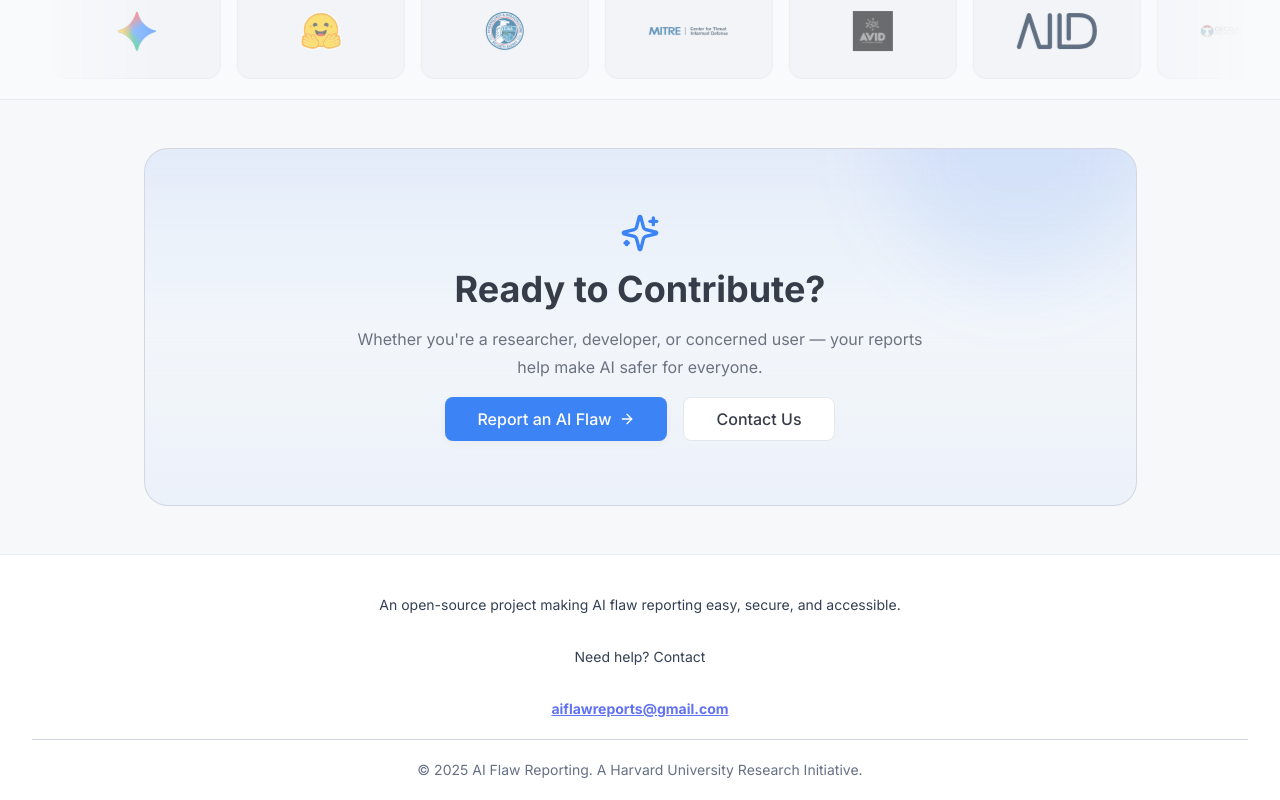
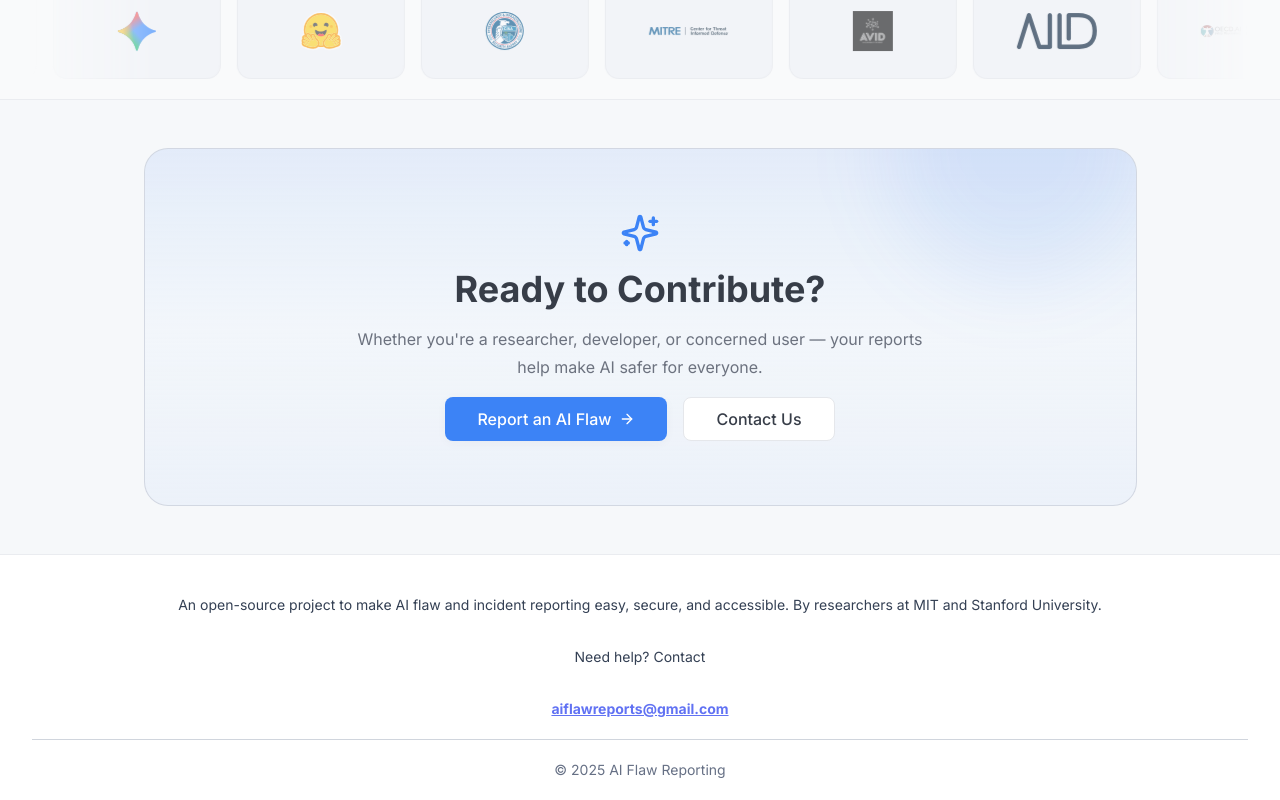
Before and after one commit to ai-flaw-reporting/ai-flaw-reporting, a Next.js app in the folder client/: page /about-us in a window 1280 px wide. Shown: the part 3295-4095 px from the top of the page. Built offline with nearby package versions, Linux system fonts and the light colour scheme.

Commit message:
refactor: typo changes

```diff
--- a/client/src/app/(main)/_components/footer/index.tsx
+++ b/client/src/app/(main)/_components/footer/index.tsx
@@ -8,8 +8,8 @@ export default function Footer() {
     <footer className="border-t border-[#EAECF0] bg-white px-4 py-5 text-center text-sm font-normal md:px-8 dark:border-gray-700 dark:bg-gray-800">
       <div className="mx-auto flex max-w-[1226px] flex-col gap-8 py-5 text-gray-700 dark:text-gray-100">
         <p>
-          An open-source project making AI flaw reporting easy, secure, and
-          accessible.
+          An open-source project to make AI flaw and incident reporting easy,
+          secure, and accessible. By researchers at MIT and Stanford University.
         </p>
         <p>Need help? Contact</p>
         <Link
@@ -23,7 +23,7 @@ export default function Footer() {
       <Separator className="mb-5" aria-hidden="true" />
 
       <p className="text-[#667085] dark:text-gray-400">
-        © {year} AI Flaw Reporting. A Harvard University Research Initiative.
+        © {year} AI Flaw Reporting
       </p>
     </footer>
   );
--- a/client/src/app/(main)/_components/hero/components/cards-container/index.tsx
+++ b/client/src/app/(main)/_components/hero/components/cards-container/index.tsx
@@ -21,7 +21,7 @@ export default function CardsContainer() {
             />
           }
           title="AI Reporting Resources"
-          description="A list of options for reporting AI incidents or flaws."
+          description="Explore helpful definitions, and other resources for reporting issues with AI systems."
           action={{
             label: "Select",
             href: routes.resources,
@@ -41,7 +41,7 @@ export default function CardsContainer() {
             />
           }
           title="Create Report"
-          description="Report flaws, incidents, or vulnerabilities you observe in AI systems."
+          description="Generate flaw, vulnerability, and incident reports for AI systems. Automatically send reports to key stakeholders."
           action={{
             label: "Report flaw",
             href: routes.report,
--- a/client/src/app/(main)/_components/hero/components/header/index.tsx
+++ b/client/src/app/(main)/_components/hero/components/header/index.tsx
@@ -5,11 +5,12 @@ export default function Header() {
         id="hero-title"
         className="text-center text-[30px] leading-[38px] font-bold text-gray-800 dark:text-white"
       >
-        Flare AI
+        Report AI Flaws & Incidents
       </h1>
       <p className="text-center text-sm leading-5 text-gray-600 dark:text-gray-100">
-        This open-source project lets researchers securely report AI flaws,
-        incidents, and vulnerabilities in AI systems safely and more securely.
+        This open-source project lets you generate your own AI flaw / incident
+        reports, and optionally send them to stakeholders. Your voice helps make
+        AI safer and more secure.
       </p>
     </header>
   );
--- a/client/src/app/layout.tsx
+++ b/client/src/app/layout.tsx
@@ -7,7 +7,7 @@ import { ThemeProvider } from "~/components/theme-provider";
 export const metadata: Metadata = {
   title: "AI Flaw & Incident Reporting",
   description:
-    "Report flaws, vulnerabilities, and safety issues you observe in AI systems. Each report supports more trustworthy AI.",
+    "Generate flaw, vulnerability, and incident reports for AI systems. Automatically send reports to key stakeholders.",
   icons: [{ rel: "icon", url: "/favicon.ico" }],
 };
 
```
